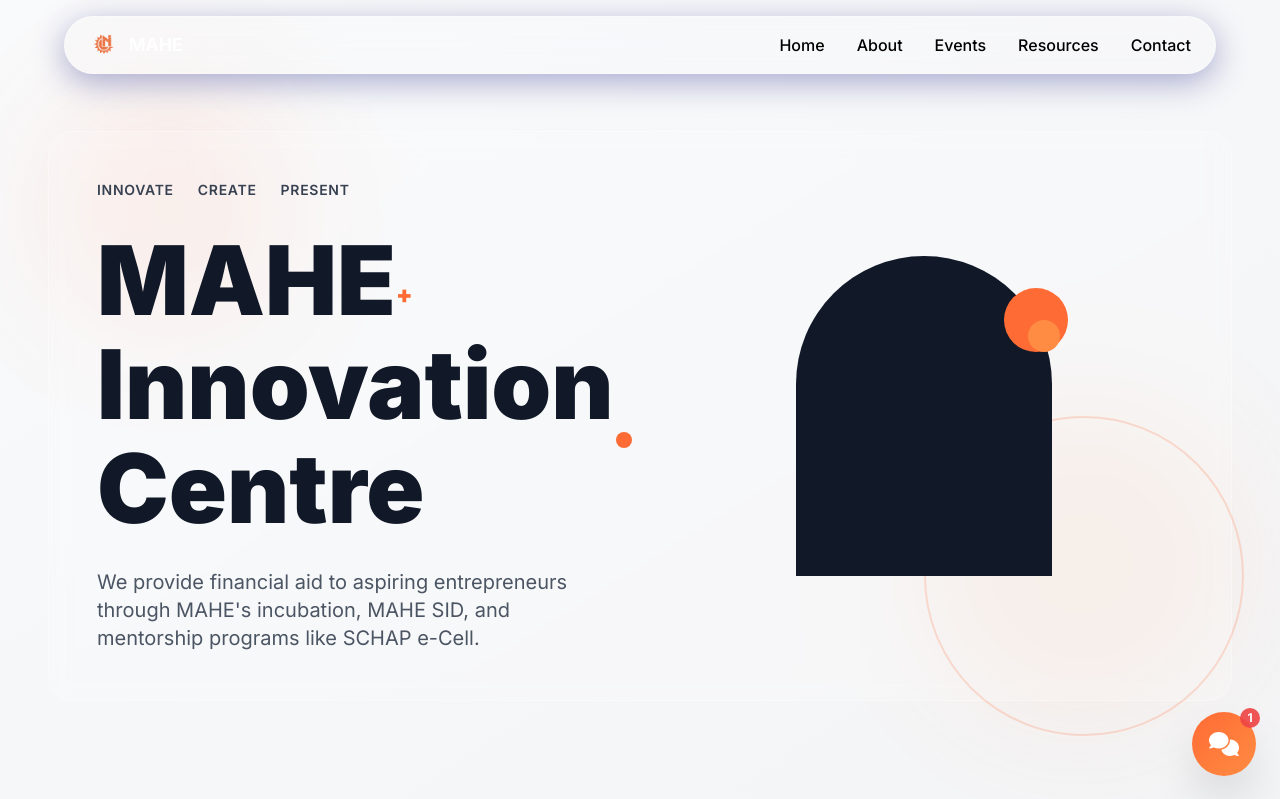
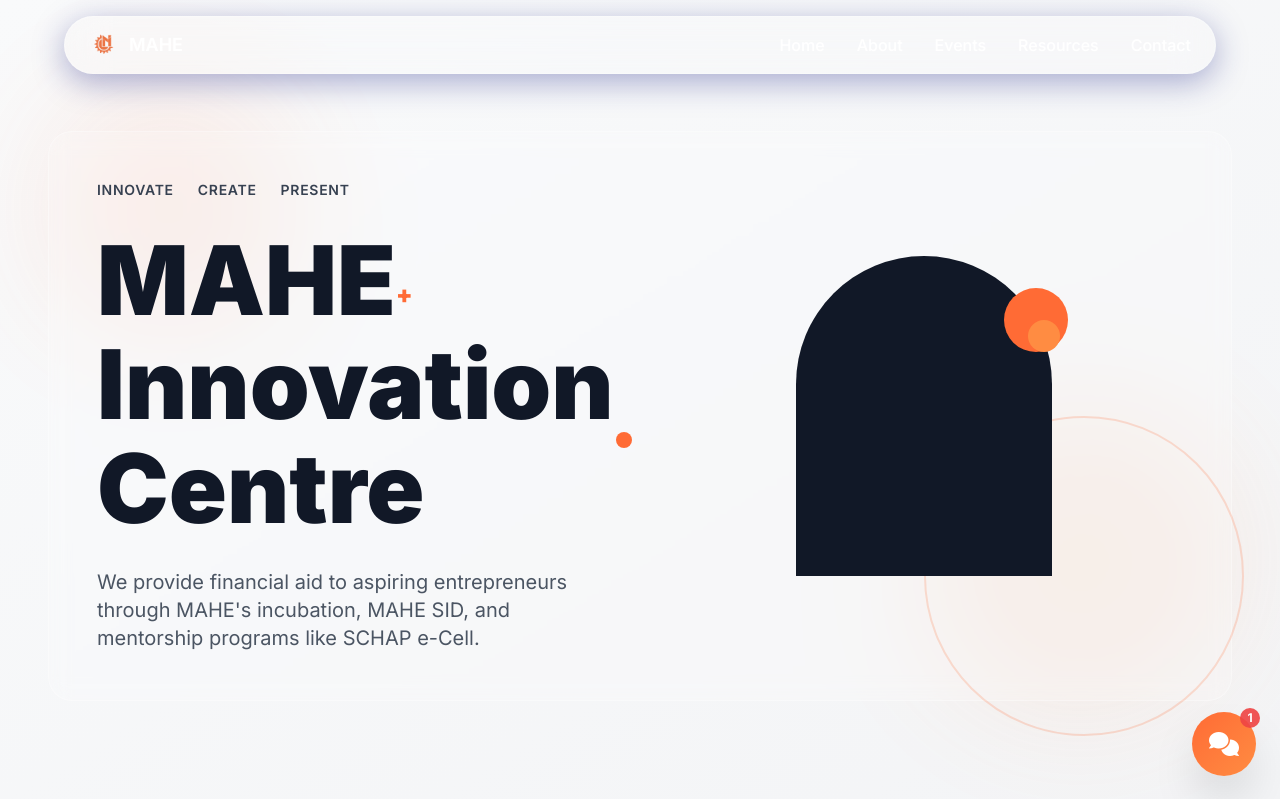
Before and after one commit to rudraa2005/MIC-website, a Flask app: page / in a window 1280 px wide. Shown: the top 799 px of the page. Run offline with Flask 3, Linux system fonts and the light colour scheme; data comes from the database, SQL or seed files in the repository; parts of the project's set-up code (start-up, migrations or seed data) failed here and were passed over; some libraries are stand-ins or nearby versions; some web fonts are replaced.

Commit message:
Update index-tailwind.html

```diff
--- a/backend/templates/index-tailwind.html
+++ b/backend/templates/index-tailwind.html
@@ -68,7 +68,7 @@
 
 <body class="bg-gray-50 font-inter overflow-x-hidden">
 
-  <!-- Navbar -->
+ <!-- Navbar -->
 <nav class="fixed top-4 left-1/2 transform -translate-x-1/2 z-50 w-11/12 max-w-6xl">
   <div class="liquid-glass rounded-full px-6 py-3 flex justify-between items-center relative">
     <!-- Logo -->
@@ -81,11 +81,11 @@
 
     <!-- Desktop Nav -->
     <div class="hidden md:flex items-center space-x-8">
-      <a href="{{ url_for('main.index') }}#home" class="nav-link relative text-black hover:text-orange-primary font-medium">Home</a>
-      <a href="{{ url_for('main.about') }}" class="nav-link relative text-black hover:text-orange-primary font-medium">About</a>
-      <a href="{{ url_for('main.events') }}" class="nav-link relative text-black hover:text-orange-primary font-medium">Events</a>
-      <a href="{{ url_for('main.resources') }}" class="nav-link relative text-black hover:text-orange-primary font-medium">Resources</a>
-      <a href="{{ url_for('main.contact') }}" class="nav-link relative text-black hover:text-orange-primary font-medium">Contact</a>
+      <a href="{{ url_for('main.index') }}#home" class="nav-link relative text-white hover:text-orange-primary font-medium">Home</a>
+      <a href="{{ url_for('main.about') }}" class="nav-link relative text-white hover:text-orange-primary font-medium">About</a>
+      <a href="{{ url_for('main.events') }}" class="nav-link relative text-white hover:text-orange-primary font-medium">Events</a>
+      <a href="{{ url_for('main.resources') }}" class="nav-link relative text-white hover:text-orange-primary font-medium">Resources</a>
+      <a href="{{ url_for('main.contact') }}" class="nav-link relative text-white hover:text-orange-primary font-medium">Contact</a>
     </div>
 
     <!-- Mobile Menu Button -->
@@ -97,13 +97,13 @@
   <!-- Mobile Dropdown -->
   <div
     id="mobile-menu"
-    class="hidden absolute top-full left-0 w-full bg-gray-900/95 backdrop-blur-xl border border-white/10 rounded-2xl shadow-lg py-4 px-6 space-y-3 mt-2 transition-all duration-300 ease-in-out"
+    class="hidden md:hidden flex-col absolute top-full left-0 w-full bg-[#0b0c10]/95 backdrop-blur-xl border border-white/10 rounded-2xl shadow-lg py-4 px-6 space-y-3 mt-2 transition-all duration-300 ease-in-out"
   >
-    <a href="{{ url_for('main.index') }}#home" class="block text-black hover:text-orange-primary font-medium">Home</a>
-    <a href="{{ url_for('main.about') }}" class="block text-black hover:text-orange-primary font-medium">About</a>
-    <a href="{{ url_for('main.events') }}" class="block text-black hover:text-orange-primary font-medium">Events</a>
-    <a href="{{ url_for('main.resources') }}" class="block text-black hover:text-orange-primary font-medium">Resources</a>
-    <a href="{{ url_for('main.contact') }}" class="block text-black hover:text-orange-primary font-medium">Contact</a>
+    <a href="{{ url_for('main.index') }}#home" class="block text-white hover:text-orange-primary font-medium">Home</a>
+    <a href="{{ url_for('main.about') }}" class="block text-white hover:text-orange-primary font-medium">About</a>
+    <a href="{{ url_for('main.events') }}" class="block text-white hover:text-orange-primary font-medium">Events</a>
+    <a href="{{ url_for('main.resources') }}" class="block text-white hover:text-orange-primary font-medium">Resources</a>
+    <a href="{{ url_for('main.contact') }}" class="block text-white hover:text-orange-primary font-medium">Contact</a>
   </div>
 </nav>
   <!-- Hero Section -->
```
